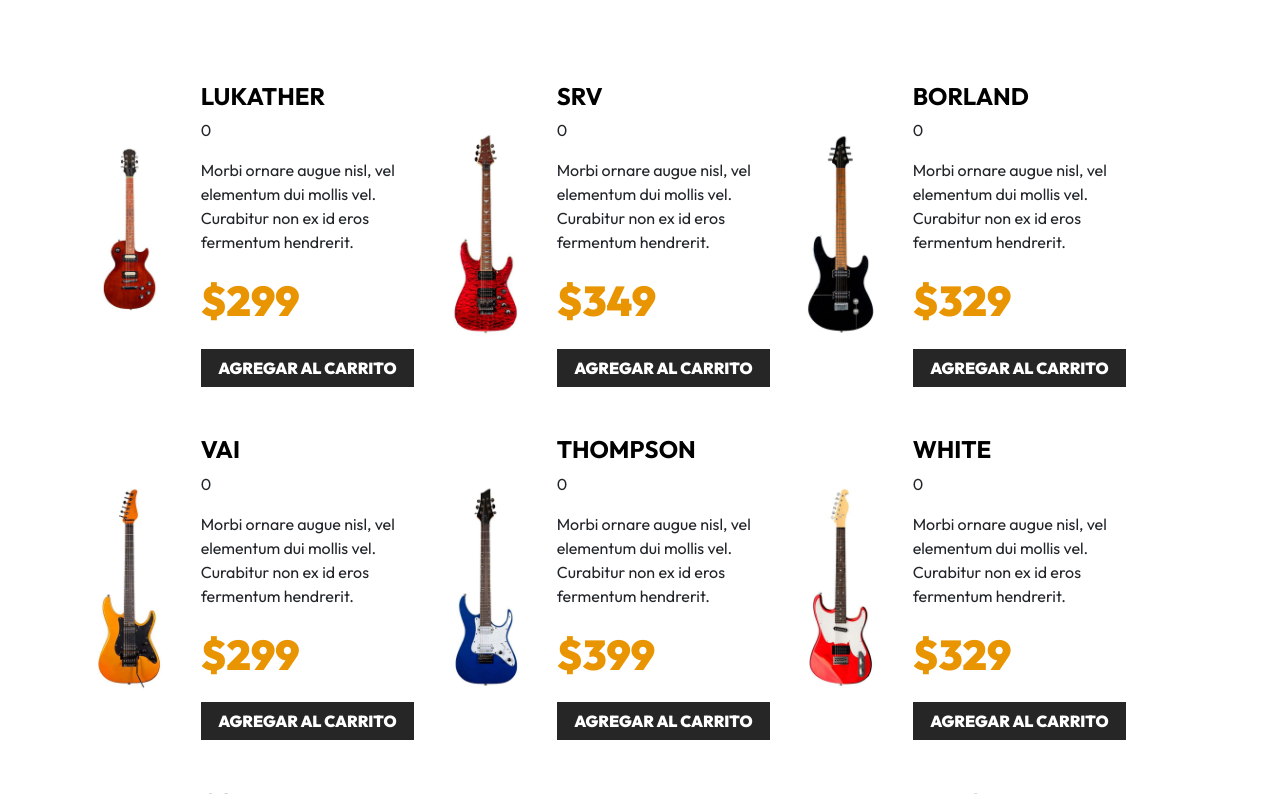
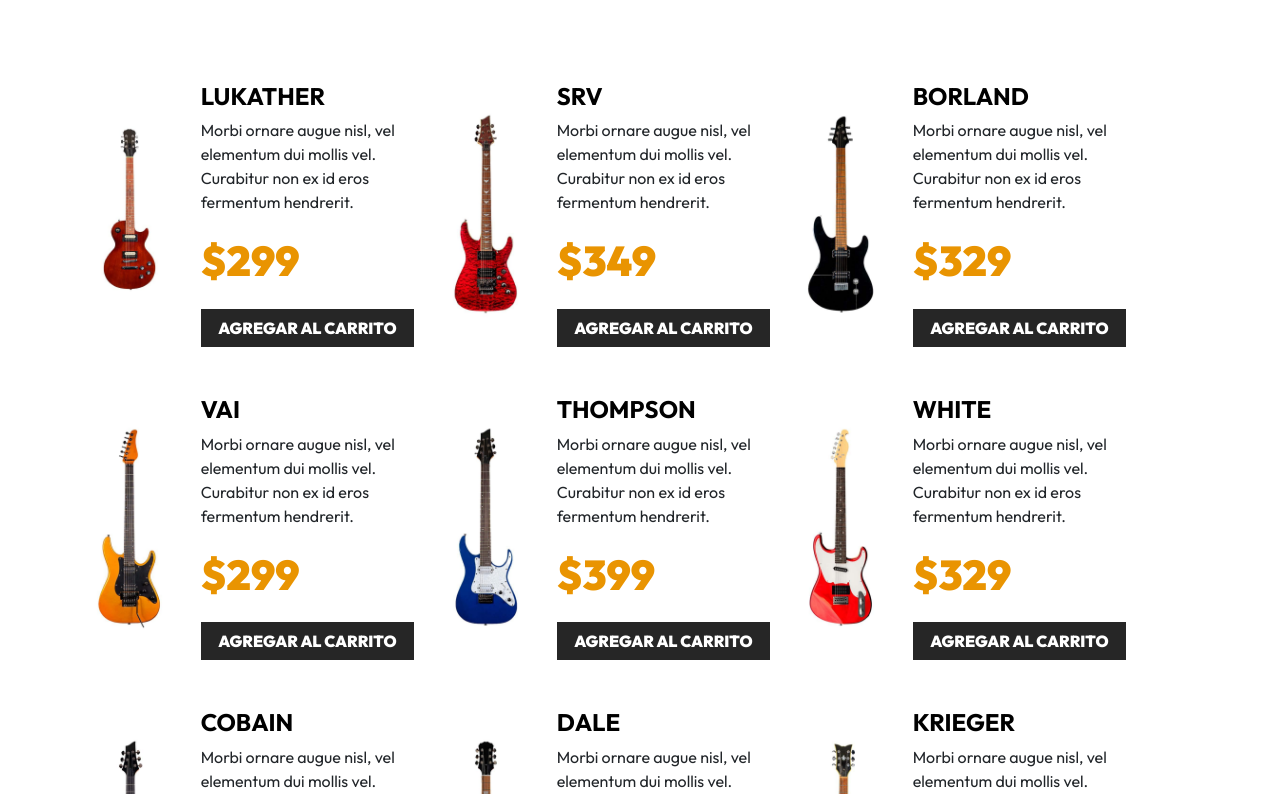
Before and after one commit to marshalmori/guitarla-vue, a Vue app: page / in a window 1280 px wide. Shown: the part 826-1620 px from the top of the page. Built offline with nearby package versions, Linux system fonts and the light colour scheme.

Commit message:
Passar informações de um componente filho a um pai com emit

```diff
--- a/src/App.vue
+++ b/src/App.vue
@@ -9,8 +9,8 @@ onMounted(() => {
   guitarras.value = db;
 });
 
-const agregarCarrito = () => {
-  alert("Deste um click");
+const agregarCarrito = (guitarra) => {
+  console.log(guitarra);
 };
 </script>
 
--- a/src/components/Guitarra.vue
+++ b/src/components/Guitarra.vue
@@ -1,8 +1,4 @@
 <script setup>
-import { ref } from "vue";
-
-const numero = ref(0);
-
 const props = defineProps({
   guitarra: {
     type: Object,
@@ -26,7 +22,6 @@ defineEmits(["agregar-carrito"]);
       <h3 class="text-black fs-4 fw-bold text-uppercase">
         {{ guitarra.nombre }}
       </h3>
-      <p>{{ numero }}</p>
       <p>
         {{ guitarra.descripcion }}
       </p>
@@ -34,7 +29,7 @@ defineEmits(["agregar-carrito"]);
       <button
         type="button"
         class="btn btn-dark w-100"
-        @click="$emit('agregarCarrito')"
+        @click="$emit('agregarCarrito', { guitarra })"
       >
         Agregar al Carrito
       </button>
```
